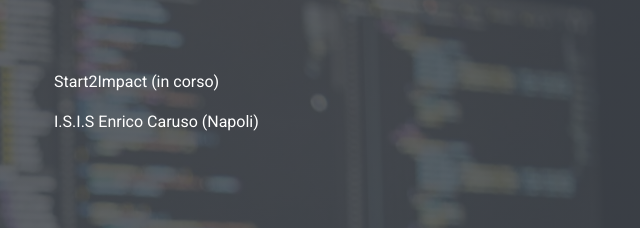
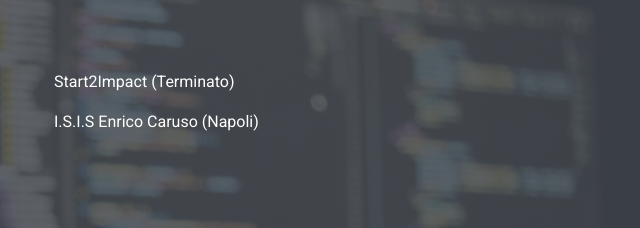
Before and after one commit to Vincenzo-19/My-Website, a website: page curriculum/index.html in a window 1280 px wide. Shown: the part 176-404 px from the top of the page, 612-1252 px from the left. Drawn offline with nearby package versions, Linux system fonts and the light colour scheme.

Commit message:
aggiornato Curriculum

```diff
--- a/curriculum/index.html
+++ b/curriculum/index.html
@@ -125,7 +125,7 @@
                                     · Sviluppo Web Front End
                                 </div>
                                 <div class="col my-2">
-                                    Start2Impact (in corso)
+                                    Start2Impact (Terminato)
                                 </div>
                                 <div class="b-col my-2">
                                     · Diploma Scuole Superiori
```
